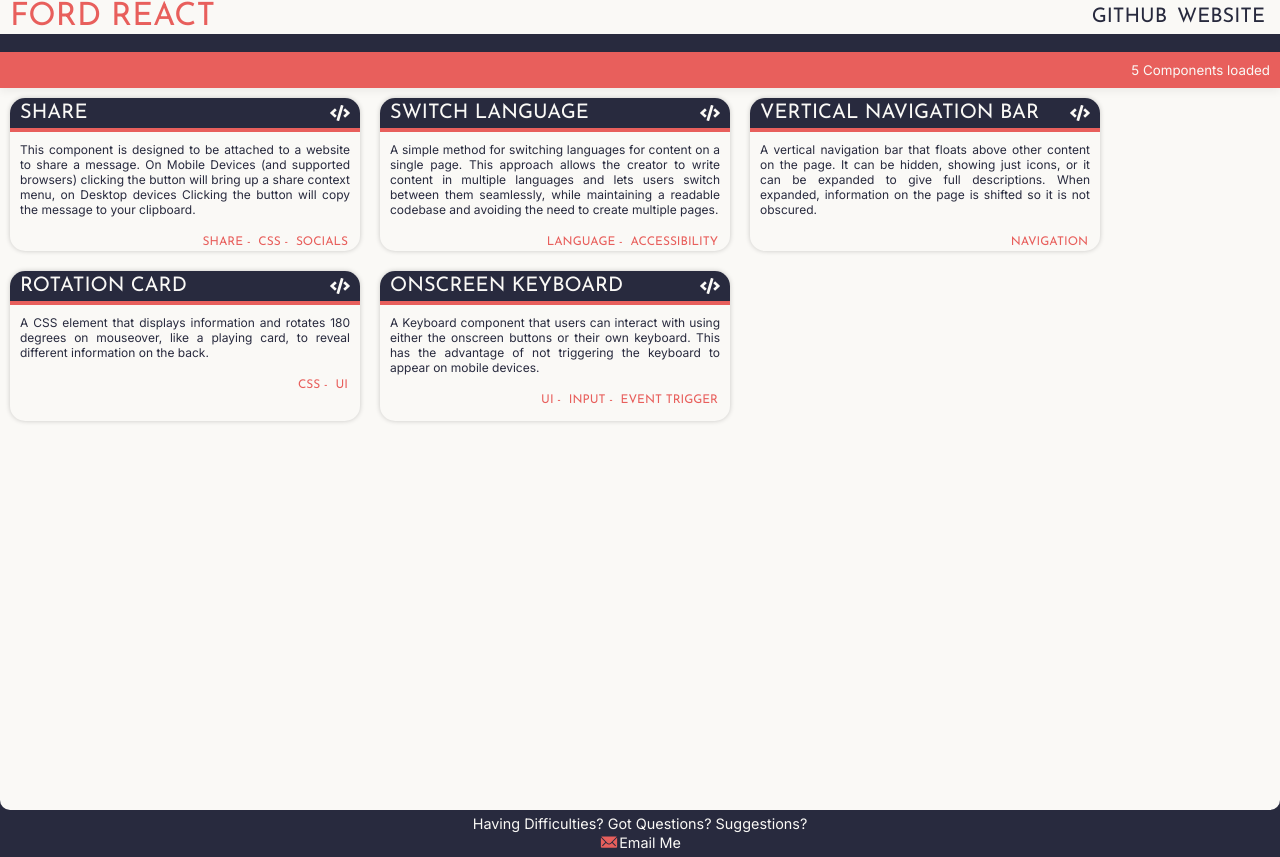
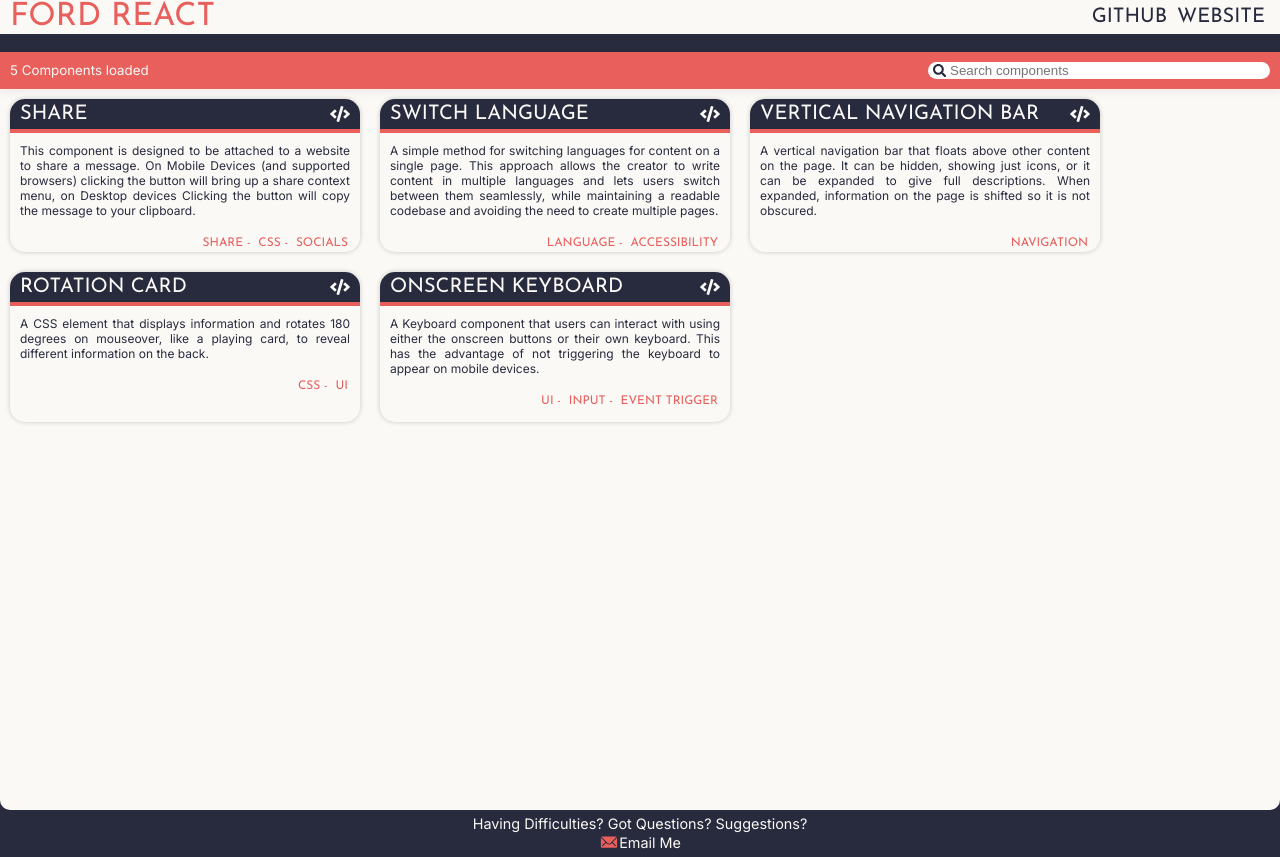
Before and after one commit to Fordcois/ford-react-library, a React (Vite) app: page / in a window 1280 px wide. Built offline with nearby package versions, Linux system fonts and the light colour scheme.

Commit message:
Adds Searchbar to the Homepage

```diff
--- a/src/ComponentLibraryData.js
+++ b/src/ComponentLibraryData.js
@@ -22,7 +22,7 @@ export const ComponentLibraryData = [
       name: 'Share',
       url: '/share',
       description: 'This component is designed to be attached to a website to share a message. On Mobile Devices (and supported browsers) clicking the button will bring up a share context menu, on Desktop devices Clicking the button will copy the message to your clipboard.',
-      instructions: "When you click the button, a share menu appears (on mobile and some desktop browsers) with a URL. If unavailable, the message and url defined in the code will be copied to the clipboard. \n This code uses the React-Icons Library which will need to be installed and imported into your project.",
+      instructions: "When you click the button, a share menu appears (on mobile and some desktop browsers) with a URL. If unavailable, the message and url defined in the code will be copied to the clipboard.This code uses the React-Icons Library which will need to be installed and imported into your project.",
       component: ShareButton,
       GithubLink:'https://github.com/Fordcois/ford-react-library/blob/main/src/components/componentsInLib/ShareButton/shareButton.jsx',
       CSSLink:'https://github.com/Fordcois/ford-react-library/blob/main/src/components/componentsInLib/ShareButton/shareButton.css',
@@ -70,6 +70,4 @@ export const ComponentLibraryData = [
     }
 
   ];
-
-export const numberOfComponents = ComponentLibraryData.length
 export default ComponentLibraryData;
--- a/src/Pages/index.jsx
+++ b/src/Pages/index.jsx
@@ -6,9 +6,12 @@ import FooterBanner from '../components/SiteElements/footerbanner';
 import { useState } from 'react';
 
 const Homepage = () => {
+const [searchTerm,setSearchTerm] = useState('')
 const [filters,setFilters] = useState([])
+
+
 const filteredComponents = ComponentLibraryData.filter((component) =>
-  filters.every(filter => component.Tags.includes(filter))
+  filters.every(filter => component.Tags.includes(filter)) && component.name.toUpperCase().includes(searchTerm.toUpperCase())
 );
 
 const toggleInFilterList = (filter) => {
@@ -36,7 +39,7 @@ const toggleInFilterList = (filter) => {
 
   return (
     <div className='Pages-container'>
-      <HeaderBanner toggleInFilterList={toggleInFilterList} filters={filters}/>
+      <HeaderBanner toggleInFilterList={toggleInFilterList} filters={filters} searchTerm={searchTerm} setSearchTerm={setSearchTerm} numOfComponents={filteredComponents.length}/>
       <div className='Homepage-Container'>
         {Components}
       </div>
--- a/src/components/SiteElements/headerbanner.jsx
+++ b/src/components/SiteElements/headerbanner.jsx
@@ -1,50 +1,73 @@
-import { DiVim } from "react-icons/di";
-import { numberOfComponents } from "../../ComponentLibraryData";
+import { useState } from "react";
+import { FaSearch,FaTimesCircle  } from "react-icons/fa";
 // eslint-disable-next-line react/prop-types
-const HeaderBanner = ({ComponentName,codeLink,CSSLink,instructions,toggleInFilterList,filters}) => {
-
+const HeaderBanner = ({ComponentName,codeLink,CSSLink,instructions,toggleInFilterList,filters,searchTerm,setSearchTerm,numOfComponents}) => {
     const HomePageMode = !codeLink && !CSSLink && !instructions && !ComponentName;
-    //TODO Refactor according to DRY Principles
-    // TODO remove link if no CSS
     return (
-        HomePageMode ? (
             <div className="HeaderContainer">
                 <div className="BannerContainer">
                     <a href="/" className="Logo">FORD REACT</a>
                     <div>
+                    {/* White Banner */}
+                        {HomePageMode?
+                            //  On The Homepage
+                            <div>
                                 <a href="https://github.com/Fordcois" className="BannerLink" target="_blank" rel="noopener noreferrer">Github</a>
                                 <a href="https://www.samueljford.com/" className="BannerLink" target="_blank" rel="noopener noreferrer">Website</a>
                             </div>
-                </div>
-                <div className='ProjectBanner'>
-                    <span className="ProjectBannerTitle">&nbsp;</span>
-
-                </div>
-                <div className='InstructionsBanner-Home' style={{textAlign:'right'}}>
-                <div>{filters.map((filter, index) =>
-                    <span key={index} className="single-filter" onClick={()=>toggleInFilterList(filter)}>{filter}</span>)}</div>
-                <span>{`${numberOfComponents} Components loaded`}</span>
-                </div>
-            </div>
-        ) :
-        (
-            <div className="HeaderContainer">
-            <div className="BannerContainer">
-                <a href="/" className="Logo">FORD REACT</a>
+                            :
+                            // On The Componenet Page
                             <div>
                                 <a href={codeLink} className="BannerLink" target="_blank" rel="noopener noreferrer">Code</a>
                                 <a href={CSSLink} className="BannerLink" target="_blank" rel="noopener noreferrer">CSS</a>
                             </div>
+                        }
+
+                    </div>
                 </div>
                 <div className='ProjectBanner'>
-                <span className="ProjectBannerTitle">{ComponentName? ComponentName: ''}&nbsp;</span>
+                    {/* Blue Banners */}
+                    {HomePageMode?
+                            //  On The Homepage
+                            <span className="ProjectBannerTitle">
+                                &nbsp;{/* TODO - FILTERS WILL GO HERE */}
+                            </span>
+                            :
+                            // On The Componenet Page
+                            <span className="ProjectBannerTitle">
+                                {ComponentName}
+                            </span>
+                        }
                 </div>
-            <div className='InstructionsBanner'>
-                {instructions? instructions: 'Look at code for further instructions'}
+
+                    {/* Red Banner */}
+                    {HomePageMode?
+                            //  On The Homepage
+
+                        <div className='InstructionsBanner-Home'>
+                                <span >{numOfComponents} {numOfComponents===1? 'Component loaded' :'Components loaded'}</span>
+                                <div className="form-field">
+                                    <input type="text" id="fname" name="fname" value={searchTerm} placeholder='Search components' onChange={(event) => setSearchTerm(event.target.value)}className="Searchbar" />
+                                    <span className="icon"><FaSearch/></span>
+                                    <span className="delete">{searchTerm.length>0? <FaTimesCircle onClick={()=>setSearchTerm('')}/>:''}</span>
                                 </div>
                         </div>
-        )
+                            :
+                            // On The Componenet Page
+                            <div className="InstructionsBanner">
+                            <p className="instructions">{instructions}</p>
+                            </div>
+                        }
+
+
+            </div>
+
+
     );
 };
 
 export default HeaderBanner;
+
+{/* {filters.map((filter, index) =>
+                    <span key={index} className="single-filter" onClick={()=>toggleInFilterList(filter)}>{filter}</span>)}</div>
+                <span>{`${numberOfComponents} Components loaded`}</span> */}
--- a/src/index.css
+++ b/src/index.css
@@ -102,6 +102,7 @@ html, body {
 }
 .InstructionsBanner-Home{
   display: flex;
+  flex-wrap: wrap;
   justify-content: space-between;
   background-color: var(--Primary);
   text-align: justify;
@@ -110,6 +111,11 @@ html, body {
   padding: 10px;
   white-space: pre-line;
   box-shadow: 0px 4px 8px rgba(0, 0, 0, 0.05);
+}
+
+.instructions{
+  margin: 0px;
+  font-size: .75rem;
 }
 
 .ComponentWindow {
@@ -254,3 +260,32 @@ justify-content: space-between;
   .single-filter{
     padding: 0px 10px;
   }
+
+  .form-field {
+    position: relative;
+    display: inline-block;
+  }
+
+  .icon {
+    position: absolute;
+    left:5px;
+    top: 2px;
+    color: var(--Secondary);
+  }
+  .delete{
+    position: absolute;
+    right:5px;
+    top: 2px;
+    color: var(--Secondary);
+    cursor: pointer;
+  }
+  .Searchbar{
+    padding-left: 22px;
+    padding-right: 20px;
+    border: none;
+    border-radius: 25px;
+    min-width: 300px;
+  }
+  .Searchbar:focus{
+    outline: solid 2px var(--Secondary);
+  }
```
Lines whose indentation alone changed are shown as unchanged.
